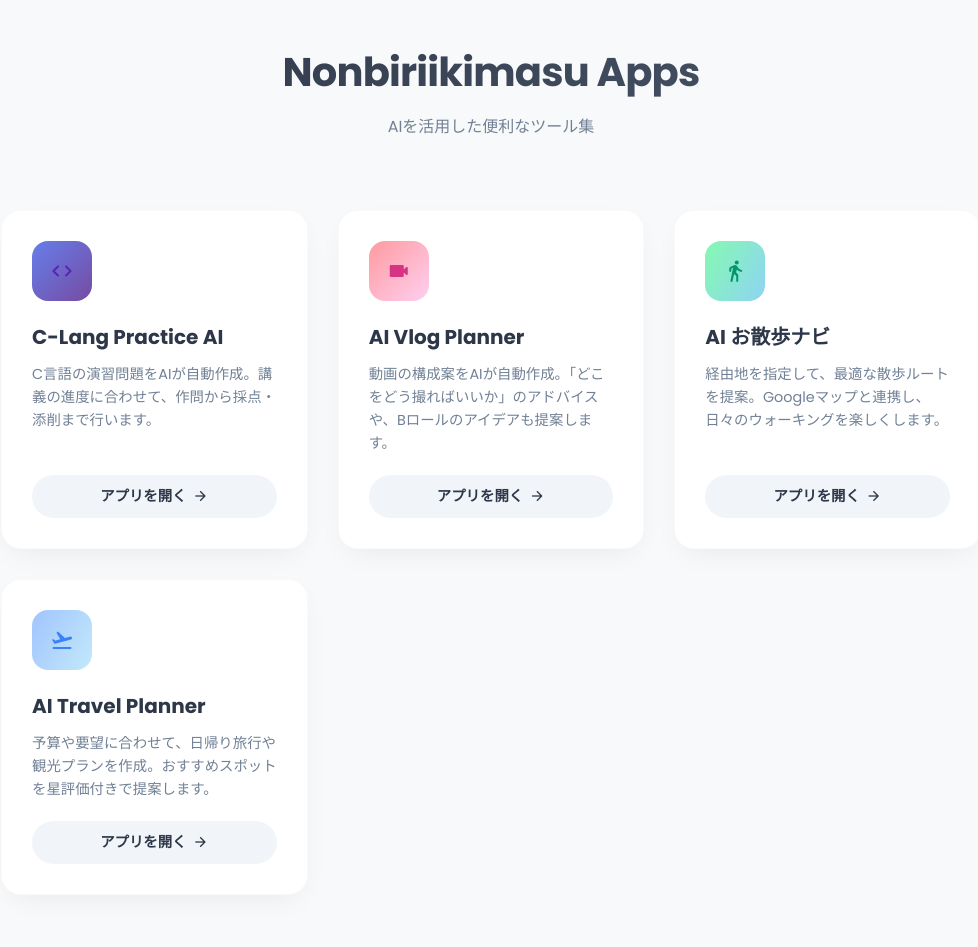
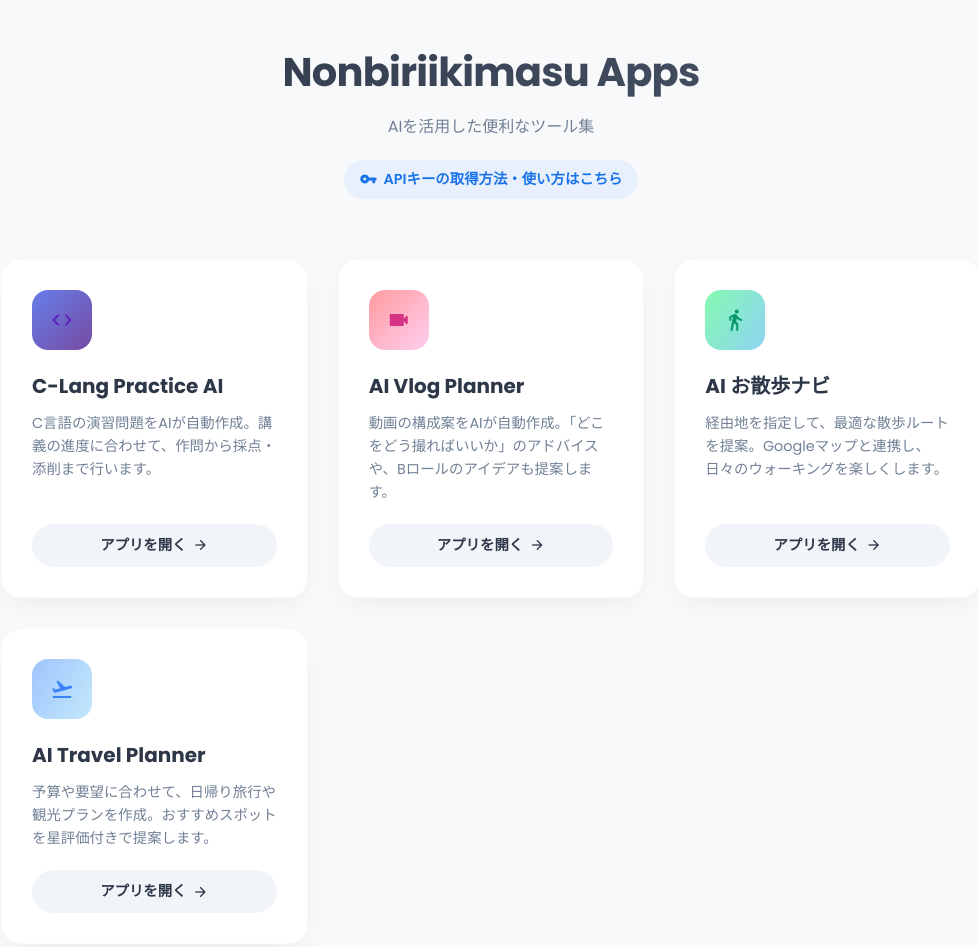
Before and after one commit to Nonbiriikimasu/Hub, a plain HTML site: page index.html in a window 1280 px wide. Shown: the top 947 px of the page, without its empty margins (149-1127 px from the left). Drawn offline with Linux system fonts and the light colour scheme.

Commit message:
Update index.html

```diff
--- a/index.html
+++ b/index.html
@@ -14,6 +14,7 @@
             --card-bg: #ffffff;
             --shadow: 0 10px 30px -10px rgba(0,0,0,0.08);
             --radius: 20px;
+            --primary: #1a73e8;
         }
 
         body {
@@ -33,7 +34,7 @@
         /* ヘッダー */
         header {
             text-align: center;
-            margin-bottom: 60px;
+            margin-bottom: 50px;
             animation: fadeIn 0.8s ease;
         }
 
@@ -50,7 +51,24 @@
         .subtitle {
             color: var(--text-sub);
             font-size: 1rem;
+            margin-bottom: 20px;
         }
+
+        /* API Help Link */
+        .api-help-btn {
+            display: inline-flex;
+            align-items: center;
+            gap: 6px;
+            background: #e8f0fe;
+            color: var(--primary);
+            padding: 8px 16px;
+            border-radius: 50px;
+            font-size: 0.9rem;
+            font-weight: 600;
+            text-decoration: none;
+            transition: background 0.2s;
+        }
+        .api-help-btn:hover { background: #d2e3fc; }
 
         /* グリッドレイアウト */
         .app-grid {
@@ -157,6 +175,11 @@
     <header>
         <h1>Nonbiriikimasu Apps</h1>
         <div class="subtitle">AIを活用した便利なツール集</div>
+
+        <a href="help.html" target="_blank" class="api-help-btn">
+            <span class="material-icons-round" style="font-size:18px;">vpn_key</span>
+            APIキーの取得方法・使い方はこちら
+        </a>
     </header>
 
     <div class="app-grid">
```
